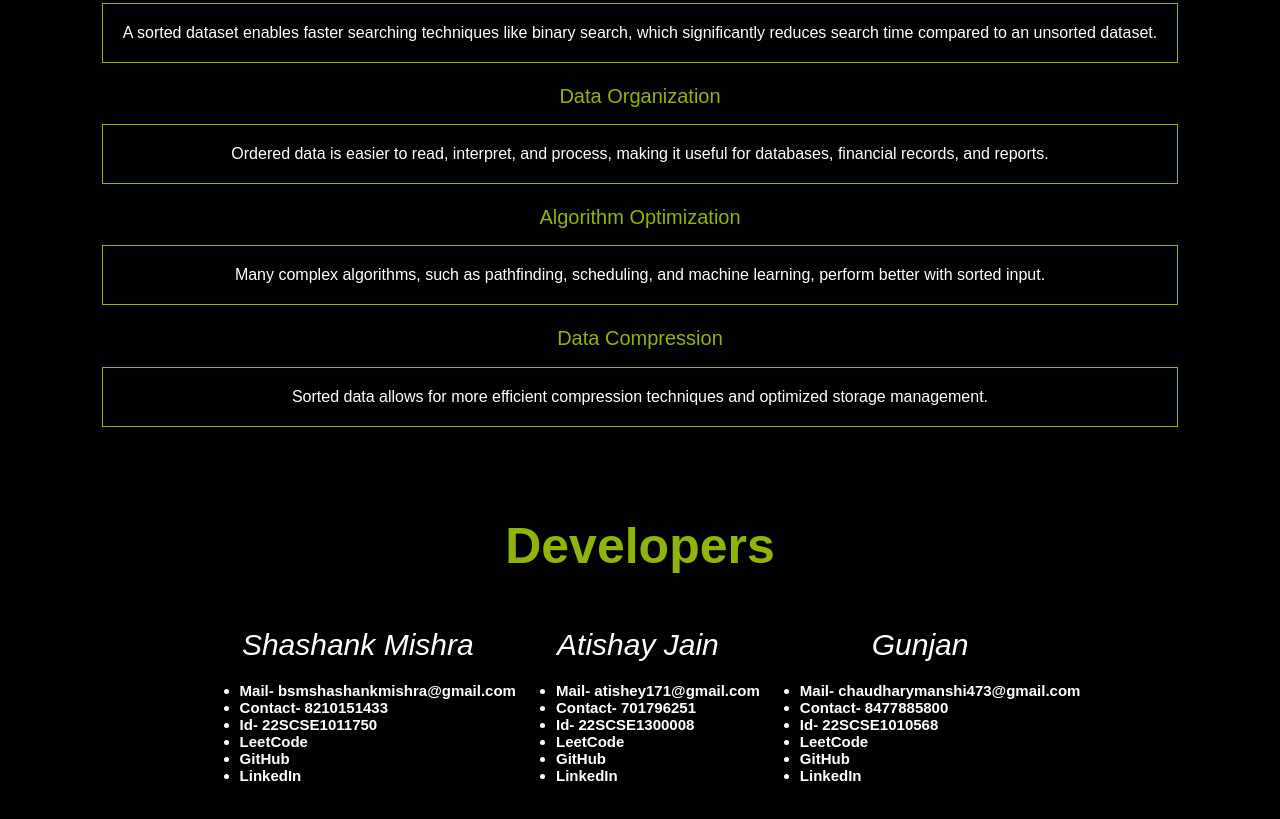
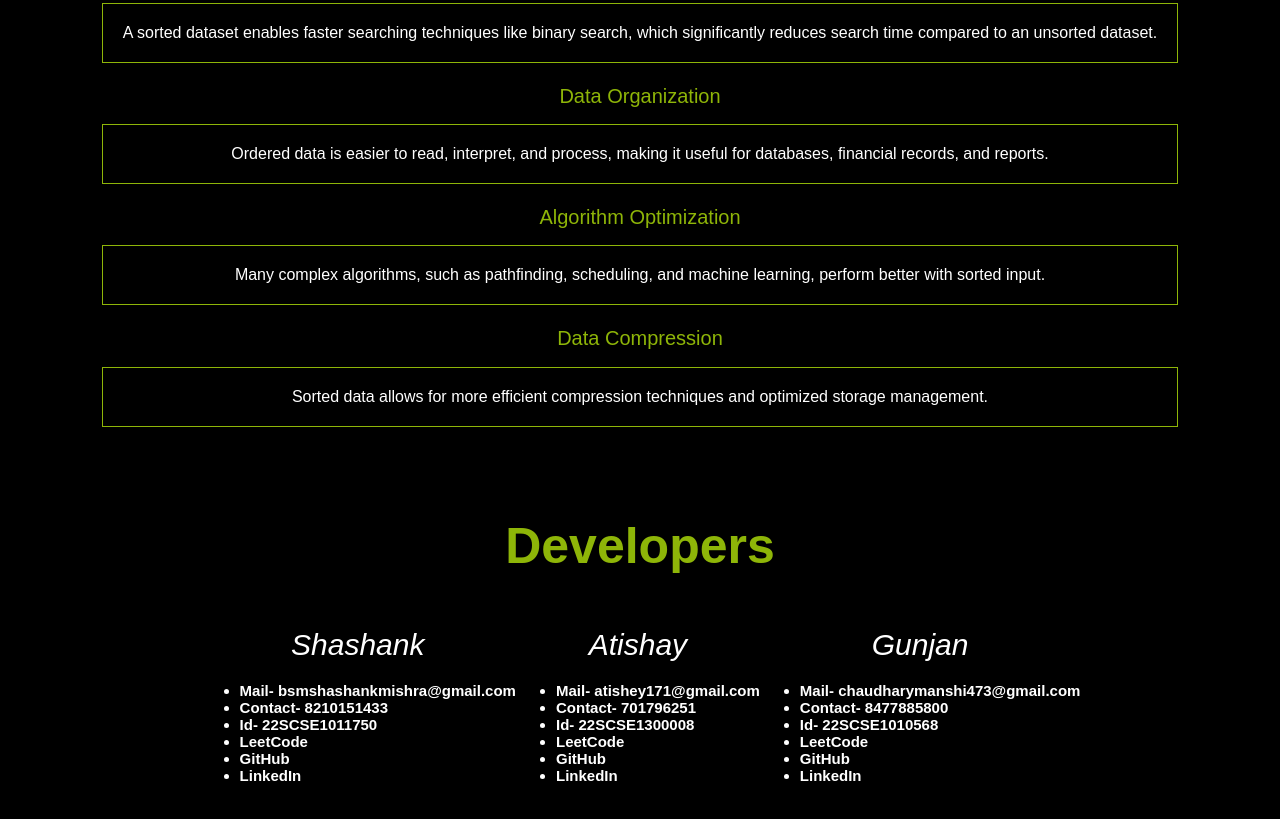
Before and after one commit to mahadevatishay/SortingVisualizer, a plain HTML site: page index.html in a window 1280 px wide. Shown: the part 1196-2015 px from the top of the page. Drawn offline with Linux system fonts and the light colour scheme.

Commit message:
Update index.html

```diff
--- a/index.html
+++ b/index.html
@@ -62,7 +62,7 @@
                     </div>
                     <div class="footerHead">
                         <div class="listdata">
-                            <h1 class="name">Shashank Mishra</h1>
+                            <h1 class="name">Shashank</h1>
                             <ul>
                                 <li>Mail- bsmshashankmishra@gmail.com</li>
                                 <li>Contact- 8210151433</li>
@@ -73,7 +73,7 @@
                             </ul>
                         </div>
                         <div class="listdata">
-                            <h1 class="name">Atishay Jain</h1>
+                            <h1 class="name">Atishay</h1>
                             <ul>
                                 <li>Mail- atishey171@gmail.com</li>
                                 <li>Contact- 701796251</li>
```
